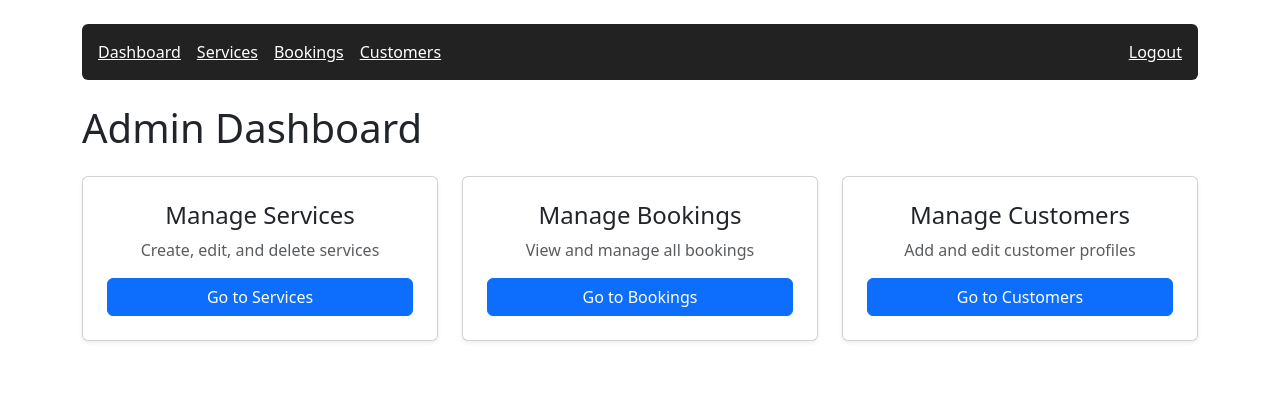
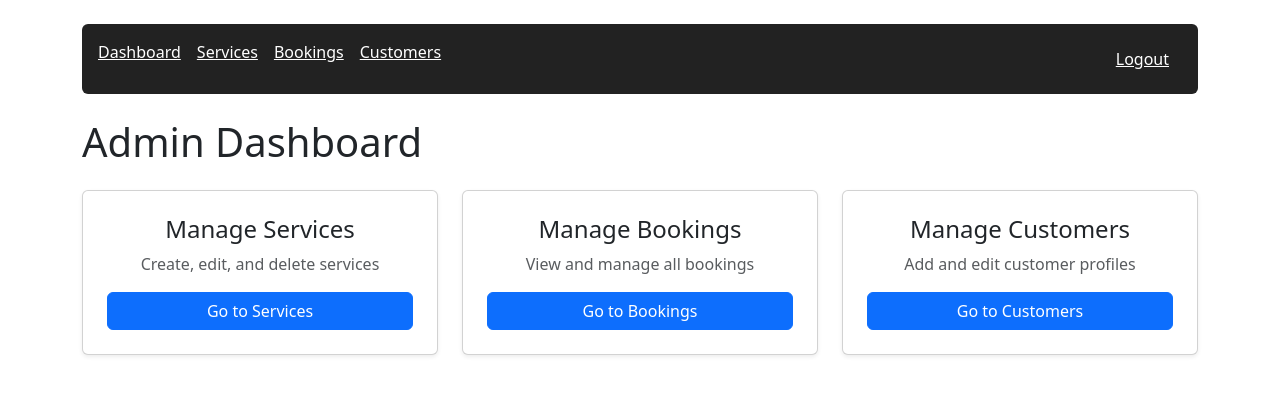
Before and after one commit to dev-Mikcidy/hairsalon-booking, a React app in the folder frontend/: page /admin in a window 1280 px wide. Shown: the top 394 px of the page. Built offline with nearby package versions, Linux system fonts and the light colour scheme; no server answers; sample sign-in values are in the browser's storage; the HTML template or start-up script is replaced by a standard one.

Commit message:
Added logout button fixes to admin pages

```diff
--- a/frontend/src/pages/AdminBookings.jsx
+++ b/frontend/src/pages/AdminBookings.jsx
@@ -120,7 +120,17 @@ export default function AdminBookings() {
         <Link to="/admin/services" className="text-white">Services</Link>
         <Link to="/admin/bookings" className="text-white">Bookings</Link>
         <Link to="/admin/customers" className="text-white">Customers</Link>
-        <Link to="/login" className="text-white ms-auto">Logout</Link>
+        <button
+          className="text-white ms-auto btn btn-link"
+          onClick={() => {
+            localStorage.removeItem("token");
+            window.location.href = "/admin/login";
+          }}
+        >
+          Logout
+        </button>
+
+
       </div>
 
       <h1 className="mb-4">Admin Bookings</h1>
--- a/frontend/src/pages/AdminCustomers.jsx
+++ b/frontend/src/pages/AdminCustomers.jsx
@@ -1,6 +1,6 @@
 import { useEffect, useState } from "react";
 import api from "../services/api.js";
-import { Link,useNavigate } from "react-router-dom";
+import { Link, useNavigate } from "react-router-dom";
 
 export default function AdminCustomers() {
   const navigate = useNavigate();
@@ -88,7 +88,15 @@ export default function AdminCustomers() {
         <Link to="/admin/services" className="text-white">Services</Link>
         <Link to="/admin/bookings" className="text-white">Bookings</Link>
         <Link to="/admin/customers" className="text-white">Customers</Link>
-        <Link to="/login" className="text-white ms-auto">Logout</Link>
+        <button
+          className="text-white ms-auto btn btn-link"
+          onClick={() => {
+            localStorage.removeItem("token");
+            window.location.href = "/admin/login";
+          }}
+        >
+          Logout
+        </button>
       </div>
 
       <h1 className="mb-4">Admin — Manage Customers</h1>
--- a/frontend/src/pages/AdminDashboard.jsx
+++ b/frontend/src/pages/AdminDashboard.jsx
@@ -13,7 +13,15 @@ export default function AdminDashboard() {
         <Link to="/admin/services" className="text-white">Services</Link>
         <Link to="/admin/bookings" className="text-white">Bookings</Link>
         <Link to="/admin/customers" className="text-white">Customers</Link>
-        <Link to="/login" className="text-white ms-auto">Logout</Link>
+        <button
+          className="text-white ms-auto btn btn-link"
+          onClick={() => {
+            localStorage.removeItem("token");
+            window.location.href = "/admin/login";
+          }}
+        >
+          Logout
+        </button>
       </div>
 
       <h1 className="mb-4">Admin Dashboard</h1>
--- a/frontend/src/pages/AdminServices.jsx
+++ b/frontend/src/pages/AdminServices.jsx
@@ -105,7 +105,15 @@ export default function AdminServices() {
         <Link to="/admin/services" className="text-white">Services</Link>
         <Link to="/admin/bookings" className="text-white">Bookings</Link>
         <Link to="/admin/customers" className="text-white">Customers</Link>
-        <Link to="/login" className="text-white ms-auto">Logout</Link>
+        <button
+          className="text-white ms-auto btn btn-link"
+          onClick={() => {
+            localStorage.removeItem("token");
+            window.location.href = "/admin/login";
+          }}
+        >
+          Logout
+        </button>
       </div>
 
       <h2 className="mb-4">Admin — Manage Services</h2>
```
